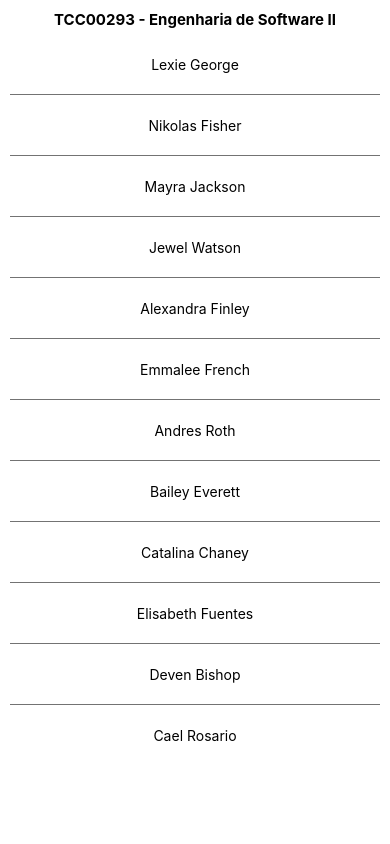
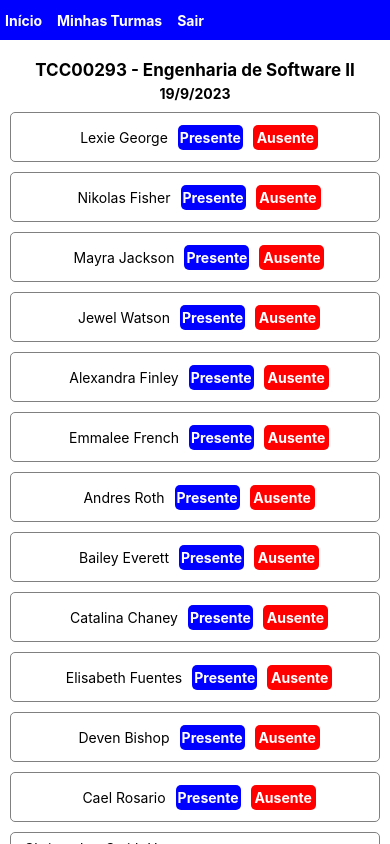
Before and after one commit to vitorbalestro/sistemaDeChamadas, a React Native app in the folder chamadas-frontend/: screen / in a window 390 px wide. Built offline with nearby package versions, Linux system fonts and the light colour scheme.

Commit message:
pagina de turma - segunda versao

```diff
--- /dev/null
+++ b/chamadas-frontend/src/AppBar.jsx
@@ -0,0 +1,49 @@
+import { Text, StyleSheet, View, ScrollView } from 'react-native';
+
+const styles = StyleSheet.create({
+    appBarText: {
+        color: "white",
+        fontWeight: 700
+    },
+    container: {
+        height: 40,
+        display: "flex",
+        flexDirection: "row",
+        justifyContent: "flex-start",
+        alignItems: "center",
+        gap:10
+    },
+    appBar: {
+        backgroundColor: 'blue',
+        paddingLeft:5
+    },
+})
+
+const AppBarTab = ({ title }) => {
+    return <View>
+        <Text style={styles.appBarText}>{title}</Text>
+    </View>
+}
+const appBarStyles = [ styles.container, styles.appBar ];
+
+const SignedInAppBar = () => {
+    return (
+        <View style={appBarStyles}>
+            <ScrollView  contentContainerStyle={{ gap: 15 }} horizontal>
+                <AppBarTab title="Início" />
+                <AppBarTab title="Minhas Turmas" />
+                <AppBarTab title="Sair"/>
+            </ScrollView>
+        </View>
+    )
+};
+
+
+
+const AppBar = () => {
+
+    return <SignedInAppBar />
+};
+
+
+export default AppBar;
--- a/chamadas-frontend/src/ClassPage.jsx
+++ b/chamadas-frontend/src/ClassPage.jsx
@@ -1,39 +1,81 @@
 import { FlatList, View, StyleSheet, Text, Pressable, Dimensions } from 'react-native';
+import AppBar from './AppBar';
 
 const windowWidth = Dimensions.get('window').width;
 
 const styles = StyleSheet.create({
+    container: {
+        flexGrow: 1,
+        flexShrink: 1,
+    },
     separator: {
-        marginLeft: 10,
-        marginRight: 10,
         marginVertical: 5,
-        borderBottomColor: '#737373',
-        borderBottomWidth: StyleSheet.hairlineWidth,
     },
     flexCard: {
         display: 'flex',
+        flexDirection: 'row',
         backgroundColor: 'white',
         height: 50,
         gap: 10,
         justifyContent: 'center',
         alignItems: 'center',
-        width: windowWidth
+        width: windowWidth - 20,
+        borderStyle: 'solid',
+        borderColor: 'grey',
+        borderWidth: StyleSheet.hairlineWidth,
+        borderRadius: 5,
     },
     nameStyle: {
         display: 'flex',
         justifyContent: 'center',
         alignItems: 'center',
+        marginLeft: 13,
     },
     classHeaderStyle: {
-        marginTop: 10,
+        marginTop: 20,
+        marginBottom: 5,
+        display: 'flex',
+        justifyContent: 'center',
+        alignItems: 'center',
+        fontWeight: 'bold',
+        fontSize: 17
+    },
+    dateHeaderStyle: {
         marginBottom: 10,
         display: 'flex',
         justifyContent: 'center',
         alignItems: 'center',
-        fontWeight: 'bold',
-        fontSize: 15
+        fontWeight: 'bold'
+    },
+    presenteButton: {
+        justifyContent: 'center',
+        alignItems: 'center',
+        backgroundColor: 'blue',
+        width: 65,
+        height: 25,
+        borderRadius: 5,
+    },
+    ausenteButton: {
+        justifyContent: 'center',
+        alignItems: 'center',
+        backgroundColor: 'red',
+        width: 65,
+        height: 25,
+        borderRadius: 5,
+        marginRight: 5
     }
 })
+
+const getCurrentDate = () => {
+
+    var date = new Date().getDate();
+    var month = new Date().getMonth() + 1;
+    var year = new Date().getFullYear();
+
+    //Alert.alert(date + '-' + month + '-' + year);
+    // You can turn it in to your desired format
+    return date + '/' + month + '/' + year;//format: d-m-y;
+}
 
 const ItemSeparator = () => <View style={styles.separator} />;
 
@@ -41,6 +83,7 @@ const ListHeader = ({ className }) => {
     return (
         <View>
             <Text style={styles.classHeaderStyle}>{className}</Text>
+            <Text style={styles.dateHeaderStyle}>{getCurrentDate()}</Text>
         </View>
     )
 }
@@ -50,12 +93,12 @@ const onPressCard = ({ student }) => {
 }
 
 const onPressPresente=({ student }) => {
-    console.log(JSON.stringfy({student})+'Presente');
+    console.log(JSON.stringify({student})+' Presente');
 }
 
 
 const onPressAusente=({ student }) => {
-    console.log(JSON.stringfy({student})+'Ausente');
+    console.log(JSON.stringify({student})+' Ausente');
 }
 
 const StudentCard = ({ student }) => {
@@ -64,6 +107,12 @@ const StudentCard = ({ student }) => {
         <Pressable onPress={() => onPressCard({student})}>
             <View style={styles.flexCard}>
                 <Text style={styles.nameStyle}>{student}</Text>
+                <Pressable onPress={() => onPressPresente({student})} style={styles.presenteButton}>
+                    <Text style={{fontWeight: 'bold', color:'white'}}>Presente</Text>
+                </Pressable>
+                <Pressable onPress={()=> onPressAusente({student})} style={styles.ausenteButton}>
+                    <Text style={{fontWeight: 'bold', color:'white'}}>Ausente</Text>
+                </Pressable>
             </View>
         </Pressable>
     )
@@ -82,11 +131,14 @@ const students = ["Lexie George",
     "Catalina Chaney",
     "Elisabeth Fuentes",
     "Deven Bishop",
-    "Cael Rosario"]
+    "Cael Rosario",
+    "Christopher Smith Hartmann Fields"]
 
 const ClassPage = () => {
 
     return (
+        <View style={styles.container}>
+            <AppBar />
             <View style={{flex: 1, justifyContent:'center', alignItems: 'center'}}>
                 <FlatList
                     ListHeaderComponent={<ListHeader className={className} />}
@@ -95,6 +147,7 @@ const ClassPage = () => {
                     renderItem={({ item }) => <StudentCard student={item}/>}
                 />
             </View>
+        </View>
     );
 }
 
```
Lines whose indentation alone changed are shown as unchanged.
